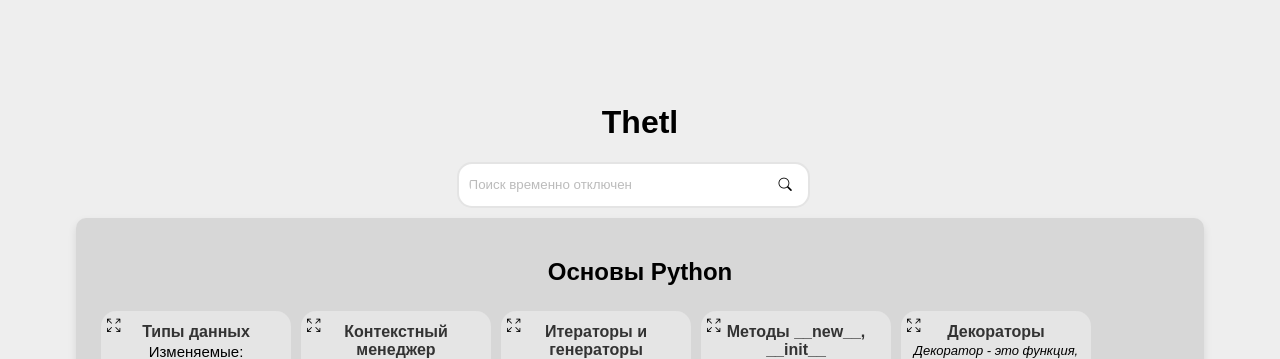
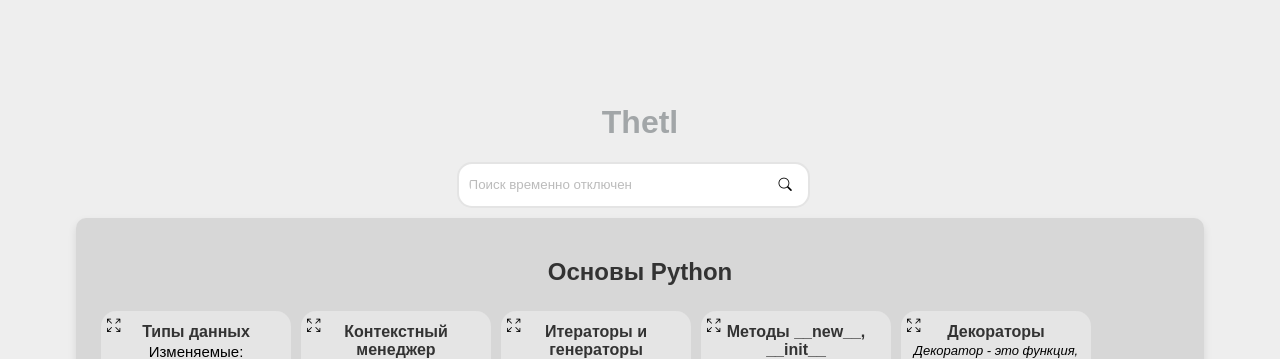
Before and after one commit to houston03/Student_training_website_with_integrated_chat-GPT3, a Flask app: page / in a window 1280 px wide. Shown: the part 220-579 px from the top of the page. Run offline with Flask 3, Linux system fonts and the light colour scheme.

Commit message:
Update question.html

```diff
--- a/templates/question.html
+++ b/templates/question.html
@@ -11,7 +11,7 @@
 </head>
 <body>
 {% block content %}
-<h1>Thetl</h1>
+<h1 style="color: rgba(129,135,138,0.7);">Thetl</h1>
 <style>
         body {
             transition: background-color 0.3s, color 0.3s;
@@ -70,7 +70,7 @@
 
     <div class="content_vid_new">
     <div class="overlay"></div>
-<div class="container1" style="width: 100%;"><h2>Основы Python</h2></div>
+<div class="container1" style="width: 100%; color: #333;"><h2>Основы Python</h2></div>
         <div class="container">
             <button style="top: 5px; left: 0px; position: absolute; width: 20px;height: 20px; background-color: rgba(51,255,59,0); border: none; cursor: pointer" class="full" type="submit"><i class="bi bi-arrows-fullscreen"></i></button>
             <h4 style="margin: 2px; color: #333;">Типы данных</h4>
@@ -958,7 +958,7 @@ y = 10<br><br>
 
 
 </div>
-              <div class="container1" style="width: 100%;"><h2>Другое</h2></div>
+              <div class="container1" style="width: 100%; color: #333;"><h2>Другое</h2></div>
             <div class="container" >
                     <button style="top: 5px; left: 0px; position: absolute; width: 20px;height: 20px; background-color: rgba(51,255,59,0); border: none; cursor: pointer" class="full" type="submit"><i class="bi bi-arrows-fullscreen"></i></button>
             <h4 style="margin: 2px; color: #333;">Атрибут slots</h4>
```
